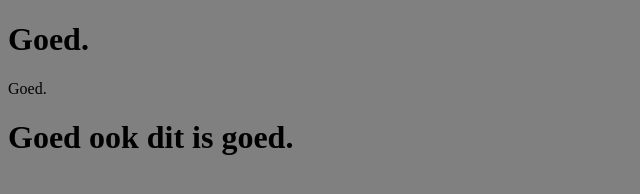
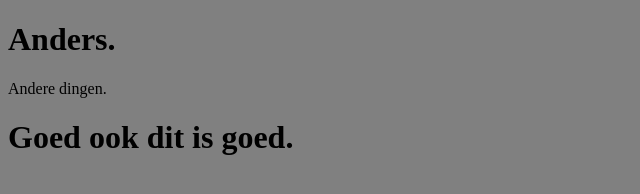
Before and after one commit to 6042272/super-duper-happiness, a plain HTML site: page index.html in a window 1280 px wide. Shown: the whole page, without its empty margins (0-640 px from the left). Drawn offline with Linux system fonts and the light colour scheme.

Commit message:
Aanpassingen

```diff
--- a/index.html
+++ b/index.html
@@ -7,11 +7,11 @@
     <link rel="stylesheet" type="text/css" href="css/style.css">
  </head>
  <header>
-    <h1>Goed.</h1>
+    <h1>Anders.</h1>
  </header>
  <body>
     <main>
-        <p>Goed.</p>
+        <p>Andere dingen.</p>
     </main>
  </body>
  <footer>
```
Also changed, not shown: 1 other file.
